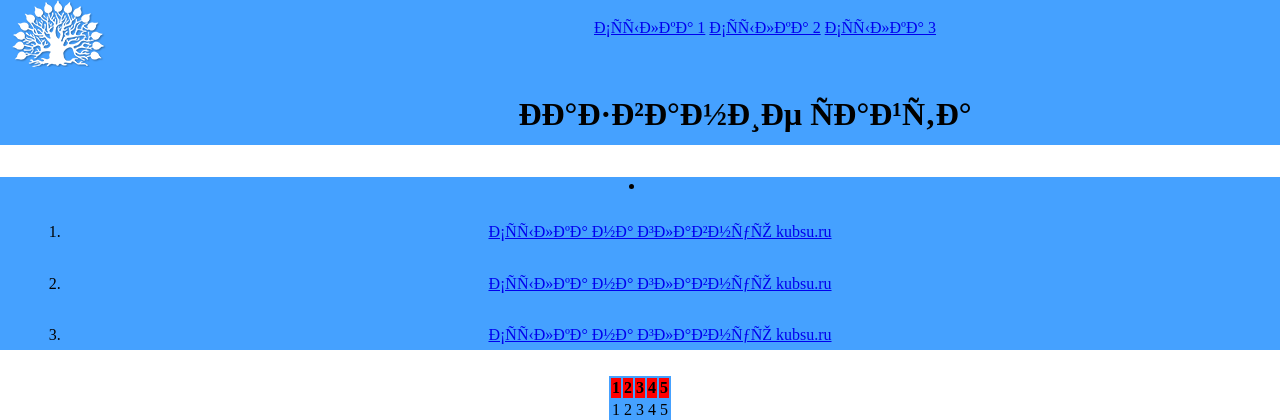
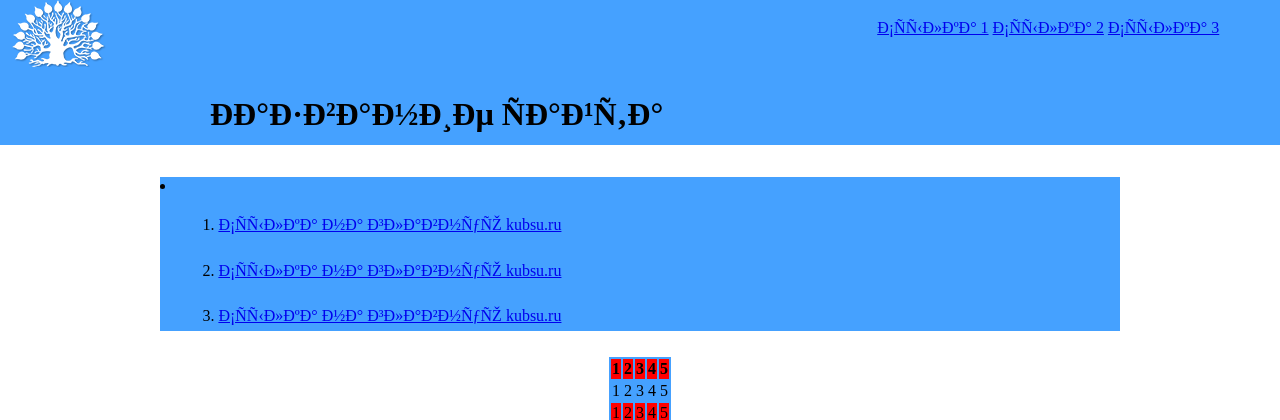
Before and after one commit to ArtyomShumaylov/ArtyomShumaylov.github.io, a PHP site: page / in a window 1280 px wide. Shown: the top 420 px of the page. Run offline with PHP 8.4, Linux system fonts and the light colour scheme.

Commit message:
Update 2.css

```diff
--- a/2.css
+++ b/2.css
@@ -5,7 +5,10 @@
 }
 .list1
 {
-    display: inline-block;
+    display:inline-block;
+    position:relative;
+    left: 55%;
+    transform: translateX(-100%);
 }
 
 
@@ -19,7 +22,8 @@
 
 .post-title {
     font-weight: bold;
-    font-size: 200%
+    font-size: 200%;
+    text-align:left;
 }
 footer
 {
@@ -33,7 +37,7 @@ footer
 {
 
     background-color: #45a1ff;
-    margin: 2%
+    margin: 2%;
 }
 .plist1
 {
@@ -62,7 +66,7 @@ footer
 
 .max
 {
-    text-align: left
+    text-align: left;
     max-width: 960px;
     margin-left: auto;
     margin-right: auto;
```
